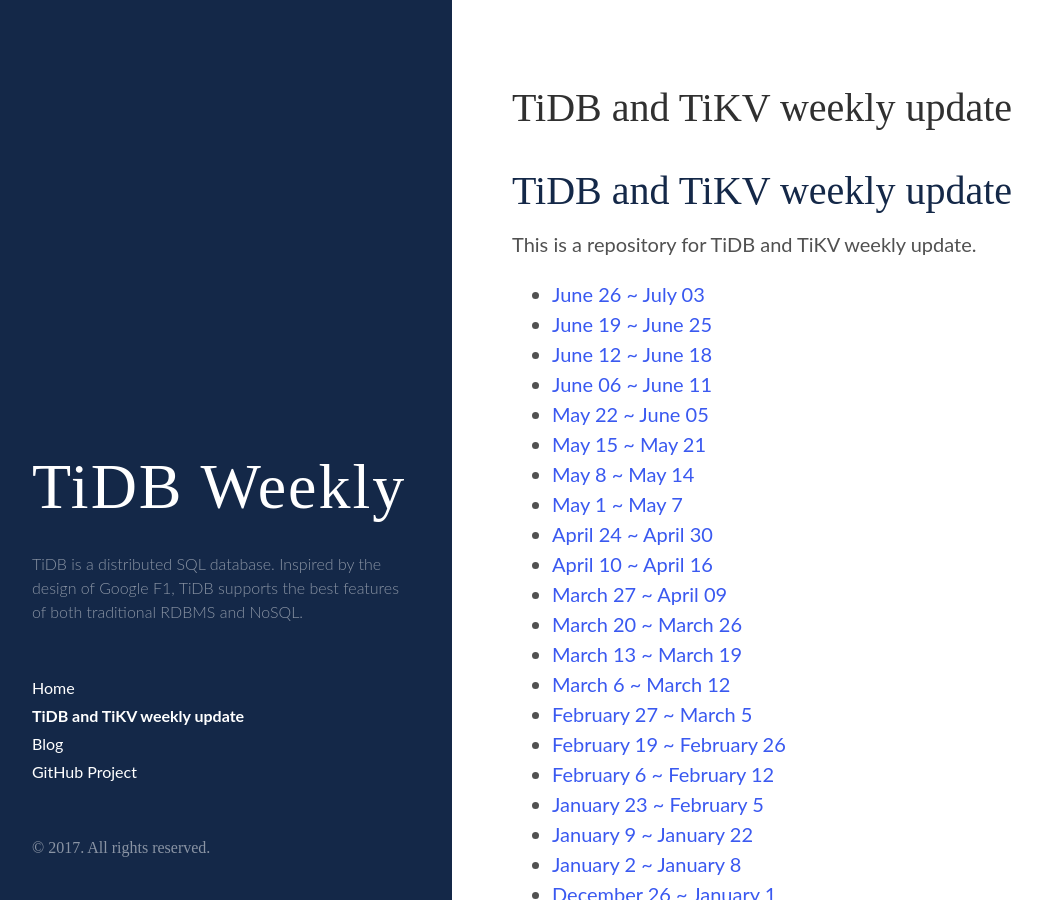
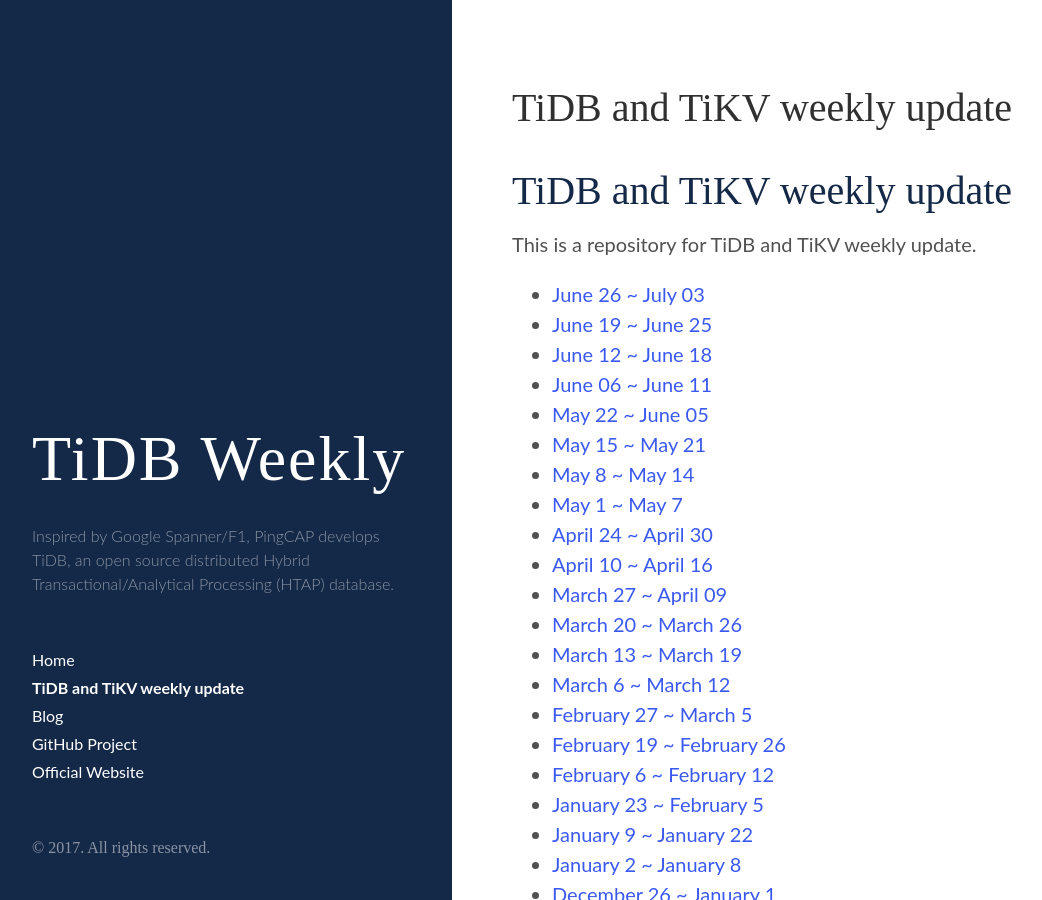
Before and after one commit to pingcap/weekly, a Jekyll site: the page built from README.md, in a window 1280 px wide and 900 px high. Shown: the whole window, without its empty margins (8-1050 px from the left). Built offline with Jekyll 4.4.1, drawn with Linux system fonts in a browser that asks for light colours; some web fonts are replaced; our own code applies the rules of GitHub Pages for plain Markdown files.

Commit message:
add website entry

```diff
--- a/_config.yml
+++ b/_config.yml
@@ -8,8 +8,9 @@
 # Setup
 title:            TiDB Weekly
 tagline:          'TiDB Weekly'
-description:      'TiDB is a distributed SQL database. Inspired by the design of Google F1, TiDB supports the best features of both traditional RDBMS and NoSQL.'
+description:      'Inspired by Google Spanner/F1, PingCAP develops TiDB, an open source distributed Hybrid Transactional/Analytical Processing (HTAP) database.'
 url:              http://weekly.pingcap.com
+siteurl:          https://www.pingcap.com
 baseurl:          ""
 excerpt_separator: "<!--more-->"
 
--- a/_includes/sidebar.html
+++ b/_includes/sidebar.html
@@ -29,6 +29,7 @@
       <a class="sidebar-nav-item" href="{{ site.blog.url }}">Blog</a>
       <!-- <a class="sidebar-nav-item" href="{{ site.github.repo }}/archive/{{ site.version }}.zip">Download</a> -->
       <a class="sidebar-nav-item" href="{{ site.github.repo }}">GitHub Project</a>
+      <a class="sidebar-nav-item" href="{{ site.siteurl }}">Official Website</a>
     </nav>
 
     <p class="copyright">&copy; {{ site.time | date: '%Y' }}. All rights reserved.</p>
```
